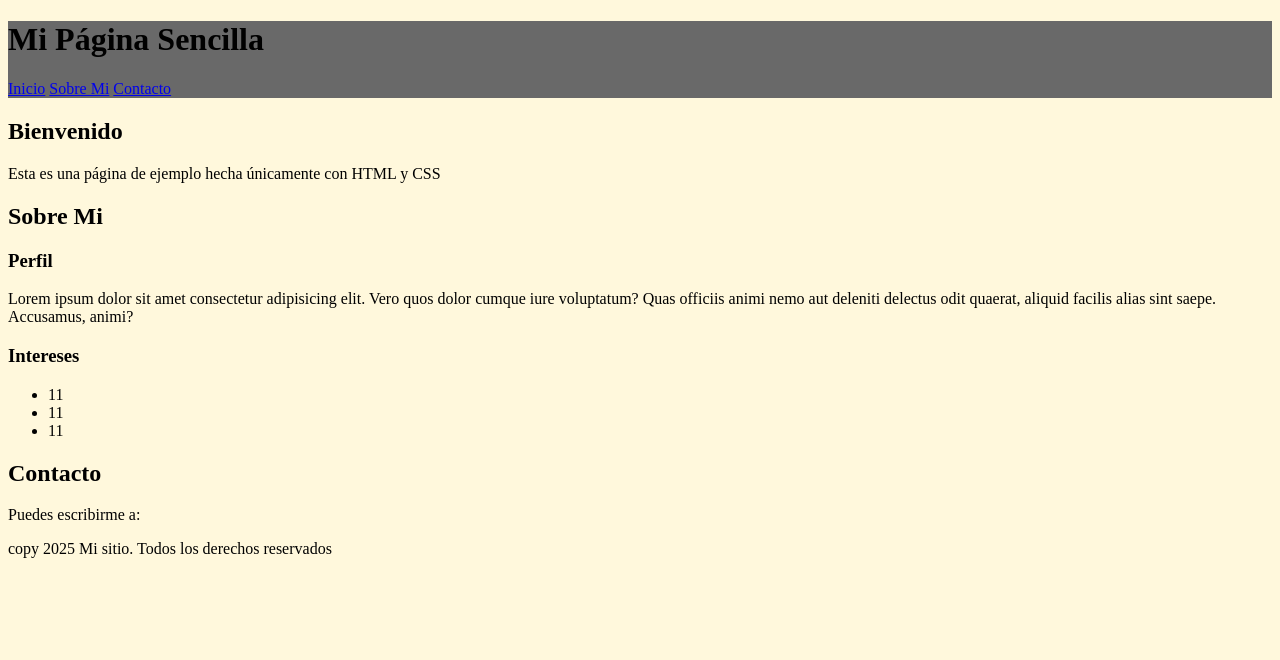
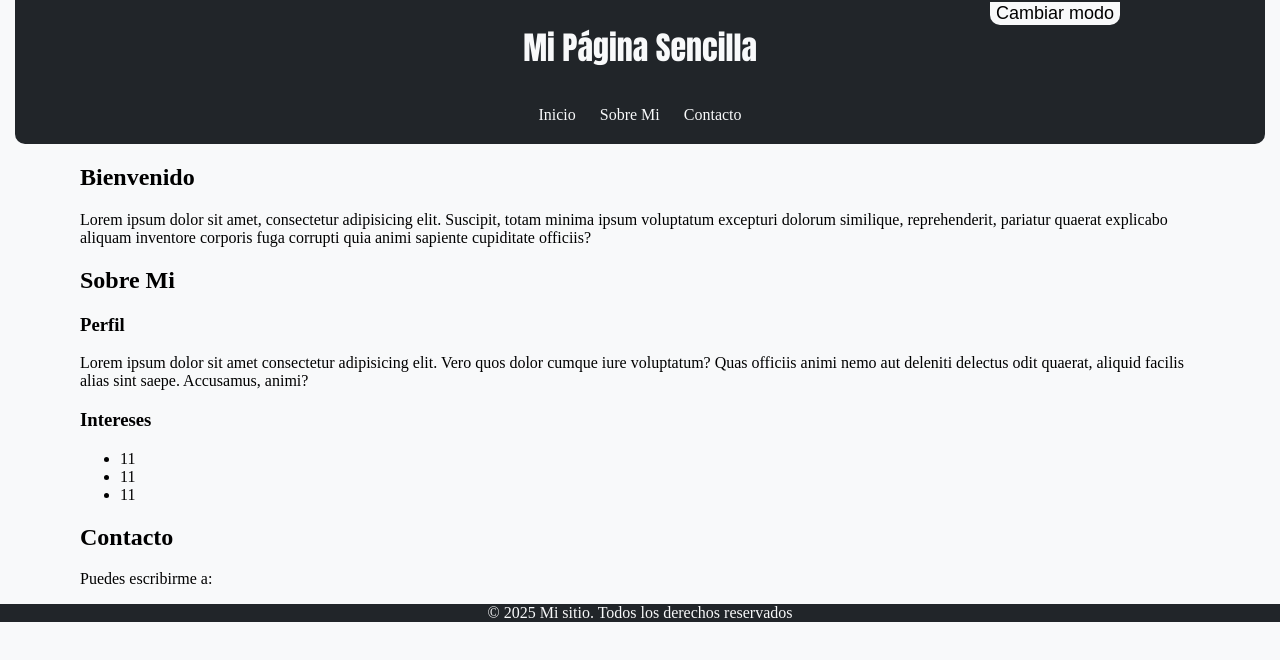
Before and after one commit to Alejo-gole/TalentoTech, a plain HTML site: page index.html in a window 1280 px wide. Drawn offline with Linux system fonts and the light colour scheme.

Commit message:
primera prueba agregando el archivo js

```diff
--- a/css/style.css
+++ b/css/style.css
@@ -1,7 +1,68 @@
 body {
-    background-color: cornsilk;
+    margin: 0px;
+    background-color: #f8f9fa;
 }
 
 header {
-    background-color: dimgray;
+    display: flex;
+    background-color: #212529;
+    margin: 0px 15px;
+    border-radius: 10px;
+    border-top-left-radius: 0px;
+    border-top-right-radius: 0px;
 }
+
+section {
+    margin: 0px 5em;
+}
+
+header, div {
+    display: block;
+}
+
+#title {
+    font-family: Impact, sans-serif;
+    color: #f8f9fa;
+    text-align: center;
+    padding: 2px;
+}
+
+#modesA {
+    position: absolute;
+    right: 10em;
+    top: 0;
+}
+
+button {
+    font-family: 'Segoe UI' sans-serif;
+    background-color: #f8f9fa;
+    font-size: large;
+    border-style: none;
+    border-radius: 10px;
+    border-top-left-radius: 0px;
+    border-top-right-radius: 0px;
+
+}
+
+button:hover {
+    background-color: #212529;
+    color: #f8f9fa;
+}
+
+nav, a {
+    text-decoration: none;
+    color: #f8f9fa;
+    padding: 10px;
+    text-align: center;
+    padding-bottom: 20px;
+}
+
+nav, a:hover {
+    color: #a7c957;
+}
+
+footer {
+    background-color: #212529;
+    color: #f8f9fa;
+    text-align: center;
+}
--- a/index.html
+++ b/index.html
@@ -5,12 +5,16 @@
     <meta name="viewport" content="width=device-width, initial-scale=1.0">
     <link rel="stylesheet" href="css/style.css">
     <title>Mi página sencilla</title>
+    <script src="javascript/main.js"></script>
 </head>
 <body>
 
-    <header>
-        <div>
+    <header id="headerBackground">
+        <div id="title">
             <h1>Mi Página Sencilla</h1>
+            <div id="modesA">
+                <button onclick="chgMode()">Cambiar modo</button>
+            </div>
         </div>
         <div>
             <nav>
@@ -24,7 +28,7 @@
     <section>
         <div id="#Welcome">
             <h2>Bienvenido</h2>
-            <p>Esta es una página de ejemplo hecha  únicamente con HTML y CSS</p>
+            <p>Lorem ipsum dolor sit amet, consectetur adipisicing elit. Suscipit, totam minima ipsum voluptatum excepturi dolorum similique, reprehenderit, pariatur quaerat explicabo aliquam inventore corporis fuga corrupti quia animi sapiente cupiditate officiis?</p>
         </div>
         <div>
             <h2>Sobre Mi</h2>
@@ -44,7 +48,7 @@
     </section>
 
     <footer>
-        <p>copy 2025 Mi sitio. Todos los derechos reservados</p>
+        <p>&copy; 2025 Mi sitio. Todos los derechos reservados</p>
     </footer>
 
 </body>
--- /dev/null
+++ b/javascript/main.js
@@ -0,0 +1,3 @@
+function chgMode(){
+    document.getElementById("headerBackground").style.backgroundColor = "#022B3A";
+}
```
